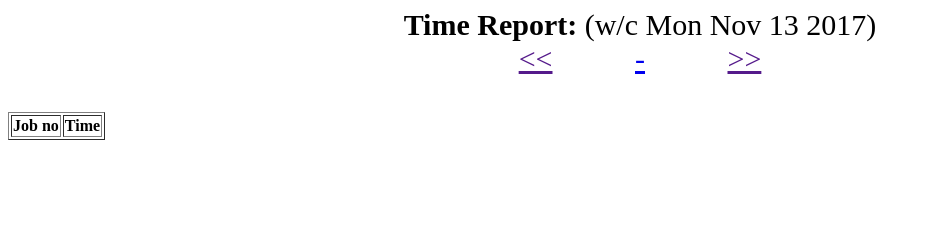
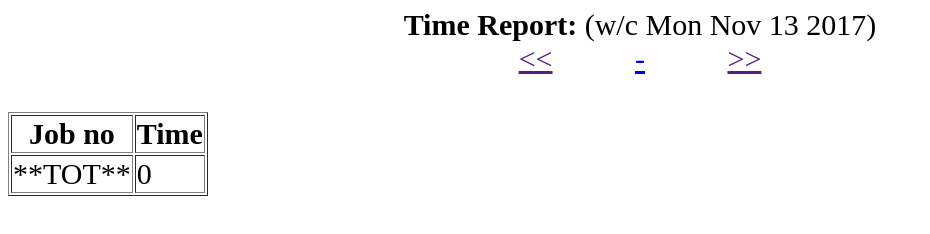
Before and after one commit to willplatts/willplatts.github.io, a plain HTML site: page timereport.html in a window 1280 px wide. Shown: the whole page, without its empty margins (0-930 px from the left). Drawn offline with Linux system fonts and the light colour scheme.

Commit message:
Adding total, also increasing size of table

```diff
--- a/timereport.html
+++ b/timereport.html
@@ -117,6 +117,7 @@
             }
 
             var weekJobs = getWeeksJobs();
+            var tot = 0.0;
 
             // Fill in table
             var table = document.getElementById("reporttable");
@@ -136,7 +137,24 @@
                 tr.appendChild(td_job);
                 tr.appendChild(td_time);
                 table.appendChild(tr);
+
+                tot += weekJobs.times[jobIdx];
             }
+
+            var tr = document.createElement("tr");
+
+            var td_job = document.createElement("td");
+            var txt_job = document.createTextNode("**TOT**");
+            td_job.appendChild(txt_job);
+
+            var td_time = document.createElement("td");
+            var txt_time = document.createTextNode(tot);
+            td_time.appendChild(txt_time);
+
+            tr.appendChild(td_job);
+            tr.appendChild(td_time);
+            table.appendChild(tr);
+
 
 
 		}
@@ -220,6 +238,10 @@
             font-size: 30px;
         }
 
+        #reporttable {
+            font-size: 30px;
+        }
+
 	</style>
 
 </head>
```
